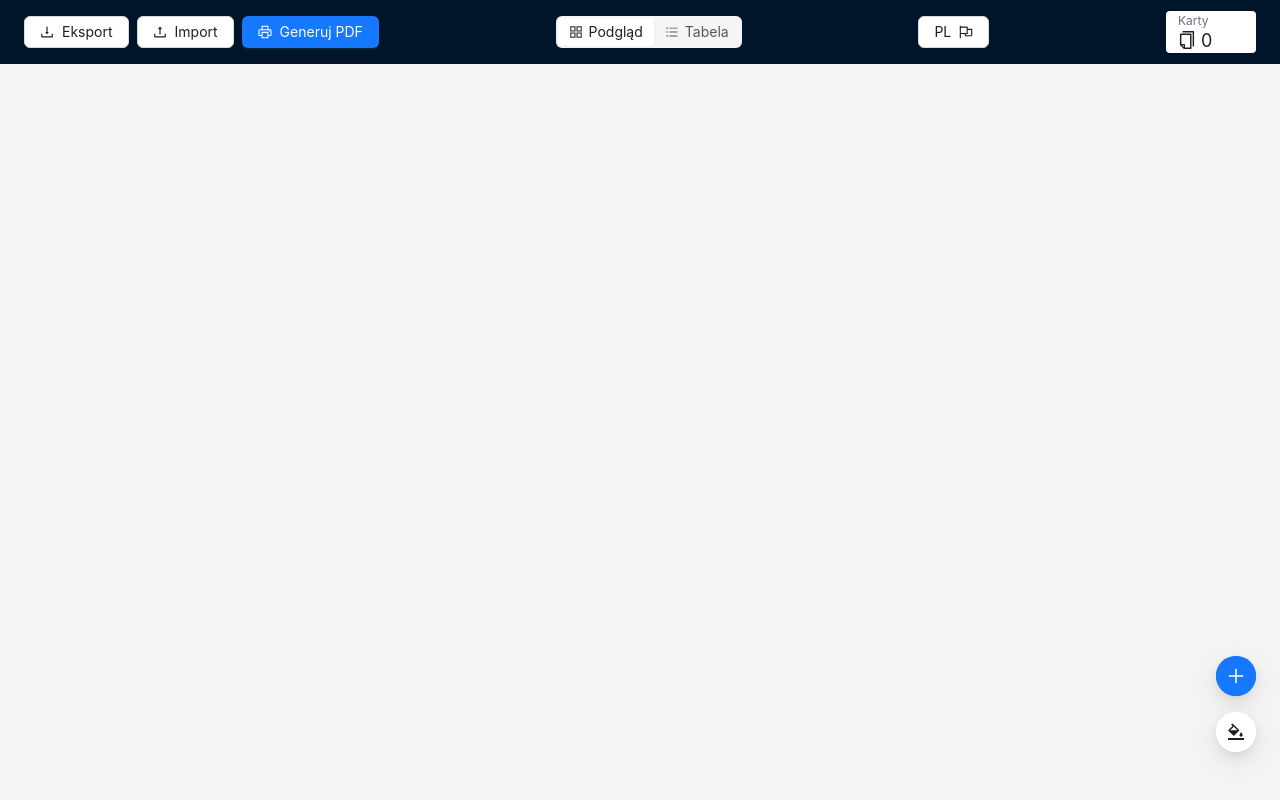
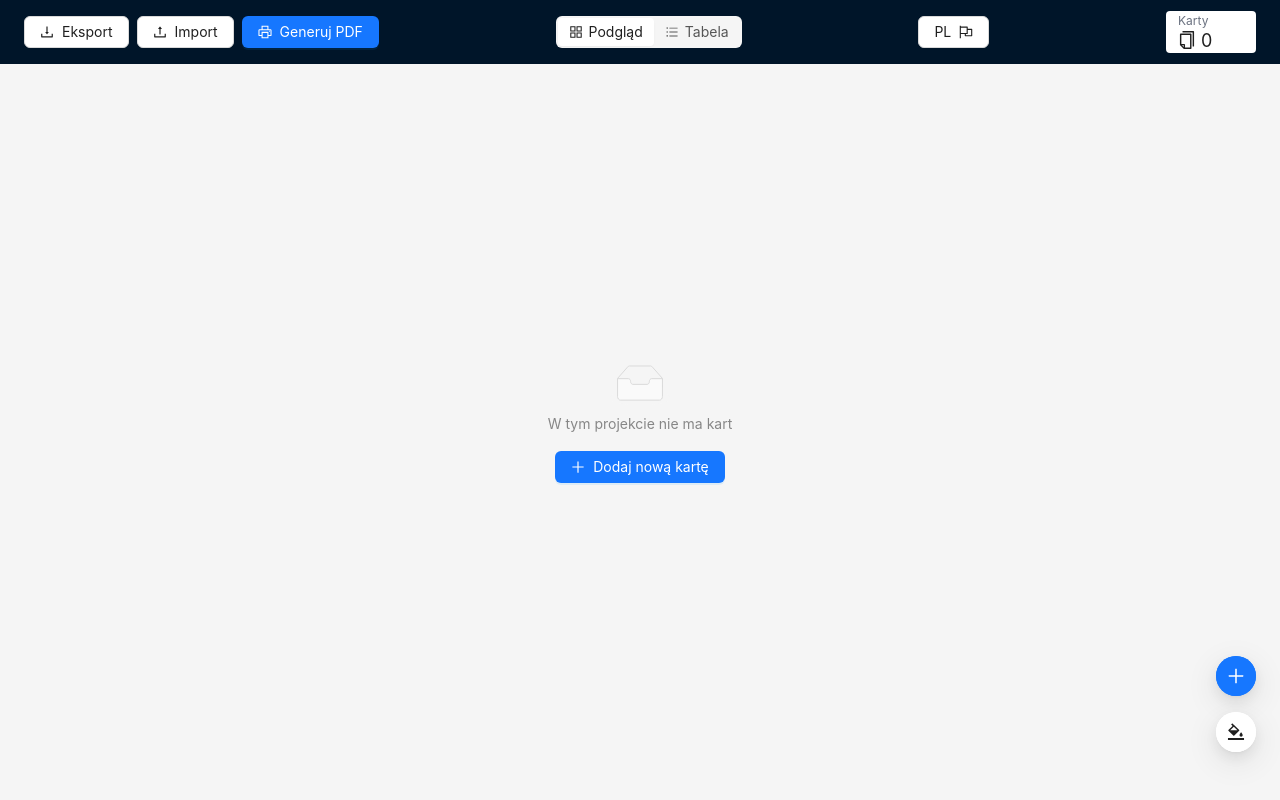
Before and after one commit to dzegarra/letra-a-letra, a React (Vite) app: page / in a window 1280 px wide. Built offline with nearby package versions, Linux system fonts and the light colour scheme.

Commit message:
Show message when there are no cards

```diff
--- a/src/@types/i18next.d.ts
+++ b/src/@types/i18next.d.ts
@@ -15,6 +15,7 @@ declare module "i18next" {
         preview: string;
         table: string;
         cards: string;
+        emptyCardsMessage: string;
         totalNumberOfCards: string;
         cardSize: string;
         deleteCard: string;
--- a/src/App.tsx
+++ b/src/App.tsx
@@ -23,12 +23,8 @@ function App() {
           setViewMode={setViewMode}
         />
 
-        <Layout.Content className="overflow-y-auto flex-1" ref={scrollableContainer}>
-          {viewMode === "preview" && (
-            <div>
-              <PreviewView scrollableContainer={scrollableContainer.current} />
-            </div>
-          )}
+        <Layout.Content className="overflow-y-auto flex flex-col flex-1" ref={scrollableContainer}>
+          {viewMode === "preview" && <PreviewView scrollableContainer={scrollableContainer.current} />}
 
           {viewMode === "table" && <TableView />}
         </Layout.Content>
--- /dev/null
+++ b/src/components/EmptyCards.tsx
@@ -0,0 +1,23 @@
+import { PlusOutlined } from "@ant-design/icons";
+import { Button, Empty } from "antd";
+import { ComponentProps } from "react";
+import clsx from "clsx";
+import { useTranslation } from "react-i18next";
+import { useCardsStore } from "../store";
+
+type EmptyCardsProps = ComponentProps<"div">;
+
+export const EmptyCards = ({ className, ...props }: EmptyCardsProps) => {
+  const addCard = useCardsStore((state) => state.addCard);
+  const { t } = useTranslation();
+
+  return (
+    <div className={clsx("flex items-center justify-center", className)} {...props}>
+      <Empty data-testid="empty" image={Empty.PRESENTED_IMAGE_SIMPLE} description={t("emptyCardsMessage")}>
+        <Button type="primary" onClick={addCard} icon={<PlusOutlined />}>
+          {t("addNewCard")}
+        </Button>
+      </Empty>
+    </div>
+  );
+};
--- a/src/components/PreviewView.tsx
+++ b/src/components/PreviewView.tsx
@@ -6,6 +6,7 @@ import { ColorsChanger } from "./ColorsChanger";
 import { useCardsStore } from "../store";
 import { CardFront } from "./CardFront";
 import { useTranslation } from "react-i18next";
+import { EmptyCards } from "./EmptyCards";
 
 type PreviewViewProps = {
   scrollableContainer?: HTMLDivElement | null;
@@ -29,6 +30,7 @@ export const PreviewView = forwardRef<HTMLDivElement, PreviewViewProps>(({ scrol
 
   return (
     <>
+      {cards.length === 0 && <EmptyCards className="h-full" />}
       <div className="flex flex-wrap flex-1 mx-3 my-2" {...props} ref={ref}>
         <div className="flex flex-wrap gap-5">
           <AnimatePresence>
--- a/src/i18n.ts
+++ b/src/i18n.ts
@@ -25,6 +25,7 @@ i18n
           preview: "Preview",
           table: "Table",
           cards: "Cards",
+          emptyCardsMessage: "There are no cards in this project",
           totalNumberOfCards: "Total number of cards",
           cardSize: "Card size",
           deleteCard: "Delete card",
@@ -65,6 +66,7 @@ i18n
           preview: "Vista previa",
           table: "Tabla",
           cards: "Tarjetas",
+          emptyCardsMessage: "No hay tarjetas en este proyecto",
           totalNumberOfCards: "Número total de tarjetas",
           cardSize: "Tamaño de tarjeta",
           deleteCard: "Eliminar tarjeta",
@@ -105,6 +107,7 @@ i18n
           preview: "Podgląd",
           table: "Tabela",
           cards: "Karty",
+          emptyCardsMessage: "W tym projekcie nie ma kart",
           totalNumberOfCards: "Łączna liczba kart",
           cardSize: "Rozmiar karty",
           deleteCard: "Usuń kartę",
```
